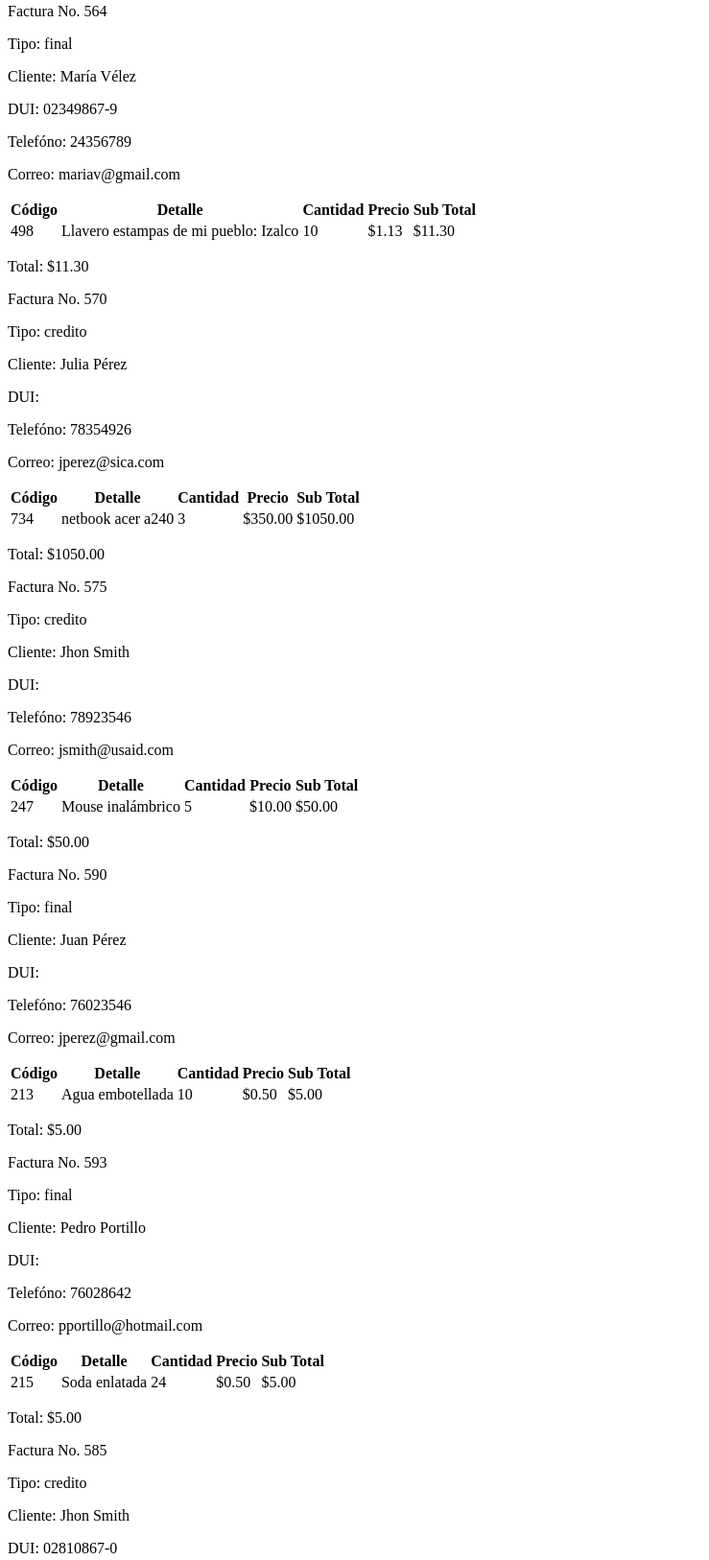
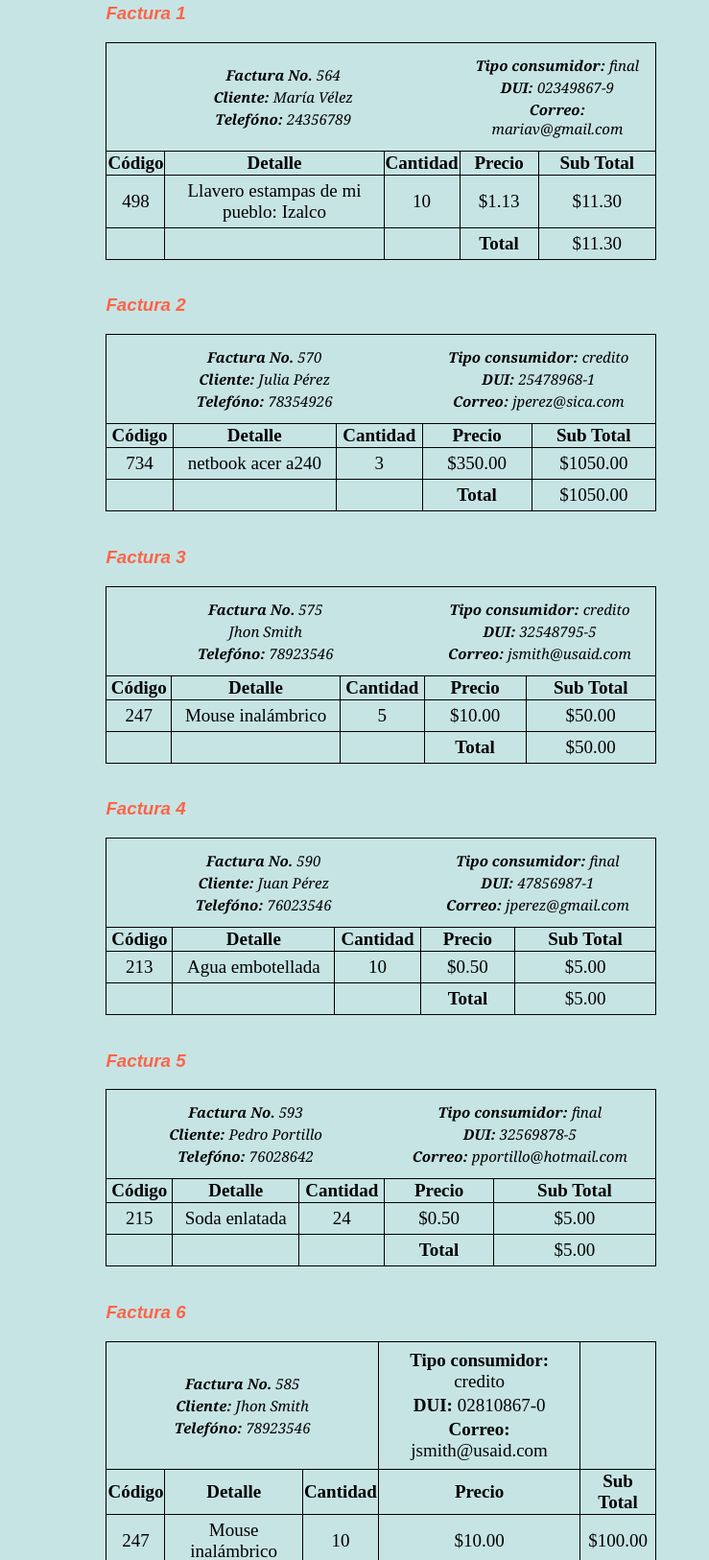
Before and after one commit to mm18226/GRUPO01_PARCIAL1, a plain HTML site: page GRUPO01_PARCIAL1/Parcial1-Parte2/facturas_tabla_grupo01.html in a window 1280 px wide. Shown: the part 5-1631 px from the top of the page at 96% size, without its empty margins (0-739 px from the left). Drawn offline with Linux system fonts and the light colour scheme.

Commit message:
Estilos agrgados
se edito parte html

```diff
--- /dev/null
+++ b/GRUPO01_PARCIAL1/Parcial1-Parte2/estilo.css
@@ -0,0 +1,45 @@
+body{
+    background: rgb(199, 228, 228);
+    width: 80%;
+
+}
+
+
+table, th, tr, td{
+width: 70%;
+border: 1px solid black;
+border-collapse: collapse;
+padding: auto;
+text-align: center;
+font-size: 19px;
+
+}
+
+th, td{
+    width: auto;
+}
+#encabezado{
+    border: 0px;
+    font-family:Georgia, 'Times New Roman', Times, serif;
+    font-style: italic;
+    padding: 10px;
+    font-size: 15px;
+
+}
+td{
+    padding: 5px;
+
+}
+p{
+    margin: 3px;;
+}
+h3{
+    font-family: Arial, Helvetica, sans-serif;
+    color: tomato;
+    font-style: oblique;
+}
+div{
+    width: 80%;
+    margin: 0 auto;
+
+}
--- a/GRUPO01_PARCIAL1/Parcial1-Parte2/facturas_tabla_grupo01.html
+++ b/GRUPO01_PARCIAL1/Parcial1-Parte2/facturas_tabla_grupo01.html
@@ -1,17 +1,26 @@
 <?xml version="1.0" encoding="UTF-8"?>
+<link rel="stylesheet" href="estilo.css">
 <html>
   <head/>
   <body>
-    <div>
-      <p>Factura No. 564</p>
-      <p>Tipo: final</p>
-      <p>
-        <p>Cliente: María Vélez</p>
-        <p>DUI: 02349867-9</p>
-        <p>Telefóno: 24356789</p>
-        <p>Correo: mariav@gmail.com</p>
-      </p>
+
+      <div id="Factura">
+
+        <h3>Factura 1</h3>
         <table>
+          <td colspan="3" id="encabezado">
+          <p><b>Factura No.</b> 564</p>
+          <p><b>Cliente:</b> María Vélez</p>
+          <p> <b>Telefóno:</b> 24356789</p>
+
+          </td>
+
+          <td colspan="2" id="encabezado">
+            <p><b>Tipo consumidor:</b> final</p>
+            <p><b>DUI:</b> 02349867-9</p>
+            <p><b>Correo:</b> mariav@gmail.com</p>
+          </td>
+
           <tr>
             <th>Código</th>
             <th>Detalle</th>
@@ -26,19 +35,31 @@
             <td>$1.13</td>
             <td>$11.30</td>
           </tr>
+          <tr>
+            <td></td>
+            <td></td>
+            <td><th>Total</th></td>
+            <td>$11.30</td>
+          </tr>
         </table>
-      <p>Total: $11.30</p>
       </div>
       <div>
-      <p>Factura No. 570</p>
-      <p>Tipo: credito</p>
-      <p>
-        <p>Cliente: Julia Pérez</p>
-        <p>DUI: </p>
-        <p>Telefóno: 78354926</p>
-        <p>Correo: jperez@sica.com</p>
-      </p>
+
+        <br><h3>Factura 2</h3>
         <table>
+          <td colspan="3" id="encabezado">
+            <p><b>Factura No.</b> 570</p>
+            <p><b>Cliente:</b> Julia Pérez</p>
+            <p><b>Telefóno:</b> 78354926</p>
+
+
+          </td>
+          <td colspan="2" id="encabezado">
+            <p><b>Tipo consumidor:</b> credito</p>
+            <p><b>DUI:</b> 25478968-1 </p>
+            <p><b>Correo:</b> jperez@sica.com</p>
+
+          </td >
           <tr>
             <th>Código</th>
             <th>Detalle</th>
@@ -53,19 +74,31 @@
             <td>$350.00</td>
             <td>$1050.00</td>
           </tr>
+          <tr>
+            <td></td>
+            <td></td>
+            <td><th>Total</th></td>
+            <td>$1050.00</td>
+          </tr>
         </table>
-      <p>Total: $1050.00</p>
+        <!-- <p>Total: $1050.00</p> -->
       </div>
       <div>
-      <p>Factura No. 575</p>
-      <p>Tipo: credito</p>
-      <p>
-        <p>Cliente: Jhon Smith</p>
-        <p>DUI: </p>
-        <p>Telefóno: 78923546</p>
-        <p>Correo: jsmith@usaid.com</p>
-      </p>
+
+        <br><h3>Factura 3</h3>
         <table>
+          <td colspan="3" id="encabezado">
+            <p><b>Factura No.</b> 575</p>
+            <p><b></b> Jhon Smith</p>
+            <p><b>Telefóno:</b> 78923546</p>
+
+          </td>
+
+          <td colspan="2" id="encabezado">
+            <p><b>Tipo consumidor:</b> credito</p>
+            <p><b>DUI:</b> 32548795-5 </p>
+            <p><b>Correo:</b> jsmith@usaid.com</p>
+          </td>
           <tr>
             <th>Código</th>
             <th>Detalle</th>
@@ -80,19 +113,29 @@
             <td>$10.00</td>
             <td>$50.00</td>
           </tr>
+          <tr>
+            <td></td>
+            <td></td>
+            <td><th>Total</th></td>
+            <td>$50.00</td>
+          </tr>
         </table>
-      <p>Total: $50.00</p>
+        <!-- <p>Total: $50.00</p> -->
       </div>
       <div>
-      <p>Factura No. 590</p>
-      <p>Tipo: final</p>
-      <p>
-        <p>Cliente: Juan Pérez</p>
-        <p>DUI: </p>
-        <p>Telefóno: 76023546</p>
-        <p>Correo: jperez@gmail.com</p>
-      </p>
+          <br><h3>Factura 4</h3>
         <table>
+          <td colspan="3" id="encabezado">
+            <p><b>Factura No.</b> 590</p>
+            <p><b>Cliente: </b> Juan Pérez</p>
+            <p><b>Telefóno:</b> 76023546</p>
+
+          </td>
+          <td colspan="2" id="encabezado">
+            <p><b>Tipo consumidor:</b> final</p>
+            <p><b>DUI:</b> 47856987-1 </p>
+            <p><b>Correo:</b> jperez@gmail.com</p>
+          </td>
           <tr>
             <th>Código</th>
             <th>Detalle</th>
@@ -107,19 +150,29 @@
             <td>$0.50</td>
             <td>$5.00</td>
           </tr>
+          <tr>
+            <td></td>
+            <td></td>
+            <td><th>Total</th></td>
+            <td>$5.00</td>
+          </tr>
         </table>
-      <p>Total: $5.00</p>
+        <!-- <p>Total: $5.00</p> -->
       </div>
       <div>
-      <p>Factura No. 593</p>
-      <p>Tipo: final</p>
-      <p>
-        <p>Cliente: Pedro Portillo</p>
-        <p>DUI: </p>
-        <p>Telefóno: 76028642</p>
-        <p>Correo: pportillo@hotmail.com</p>
-      </p>
+          <br><h3>Factura 5</h3>
         <table>
+          <td colspan="3" id="encabezado">
+            <p><b>Factura No.</b> 593</p>
+            <p><b>Cliente:</b> Pedro Portillo</p>
+            <p><b>Telefóno:</b> 76028642</p>
+
+          </td>
+          <td colspan="2" id="encabezado">
+            <p><b>Tipo consumidor:</b> final</p>
+            <p><b>DUI:</b> 32569878-5 </p>
+            <p><b>Correo:</b> pportillo@hotmail.com</p>
+          </td>
           <tr>
             <th>Código</th>
             <th>Detalle</th>
@@ -134,19 +187,30 @@
             <td>$0.50</td>
             <td>$5.00</td>
           </tr>
+          <tr>
+            <td></td>
+            <td></td>
+            <td><th>Total</th></td>
+            <td>$5.00</td>
+          </tr>
         </table>
-      <p>Total: $5.00</p>
+        <!-- <p>Total: $5.00</p> -->
       </div>
       <div>
-      <p>Factura No. 585</p>
-      <p>Tipo: credito</p>
-      <p>
-        <p>Cliente: Jhon Smith</p>
-        <p>DUI: 02810867-0</p>
-        <p>Telefóno: 78923546</p>
-        <p>Correo: jsmith@usaid.com</p>
-      </p>
+
+        <br><h3>Factura 6</h3>
         <table>
+          <td colspan="3" id="encabezado">
+            <p><b>Factura No.</b> 585</p>
+            <p><b>Cliente:</b> Jhon Smith</p>
+            <p><b>Telefóno:</b> 78923546</p>
+
+          </td>
+          <td>
+            <p><b>Tipo consumidor:</b> credito</p>
+            <p><b>DUI:</b> 02810867-0</p>
+            <p><b>Correo:</b> jsmith@usaid.com</p>
+          </td>
           <tr>
             <th>Código</th>
             <th>Detalle</th>
@@ -161,8 +225,16 @@
             <td>$10.00</td>
             <td>$100.00</td>
           </tr>
-      </table>
-      <p>Total: $100.00</p>
+          <tr>
+            <td></td>
+            <td></td>
+            <td><th>Total</th></td>
+            <td>$100.00</td>
+          </tr>
+        </table><br><br><br>
+        <!-- <p>Total: $100.00</p> -->
       </div>
+
+
   </body>
 </html>
```
Lines whose indentation alone changed are shown as unchanged.
